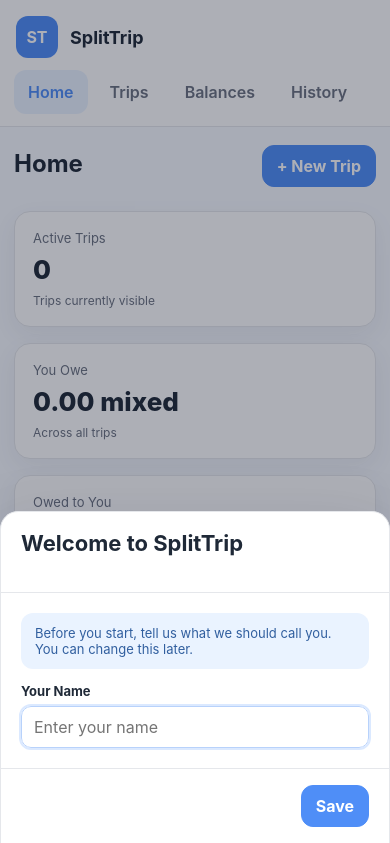
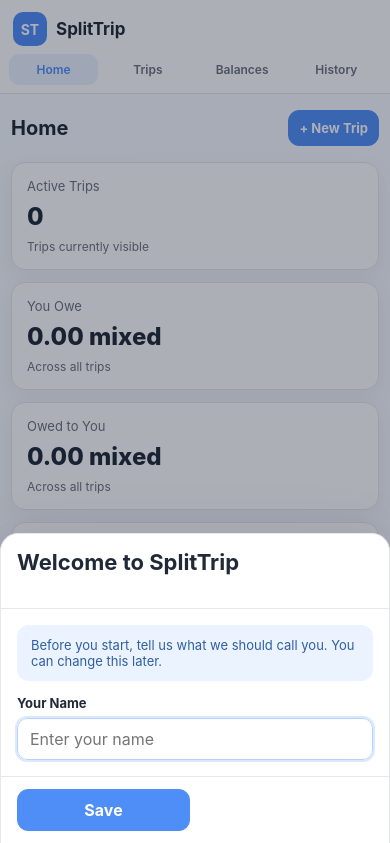
Before and after one commit to hassansaber1911-dot/Splittrip, a plain HTML site: page index.html in a window 390 px wide. Shown: the top 843 px of the page. Drawn offline with Linux system fonts and the light colour scheme.

Commit message:
Add files via upload

```diff
--- a/style.css
+++ b/style.css
@@ -196,3 +196,183 @@ hr.sep{border:0;border-top:1px solid var(--border);margin:20px 0}
   width:100%;text-align:left;cursor:pointer;font:inherit;color:inherit;
 }
 .profile-button:hover{border-color:#cfe0fb;background:#fcfdff}
+
+
+/* ===== SplitTrip mobile UI refresh ===== */
+@media(max-width:760px){
+  body{overflow-x:hidden}
+  .app-shell{display:block;min-height:100vh}
+
+  .sidebar{
+    position:sticky;
+    top:0;
+    z-index:100;
+    height:auto;
+    padding:10px 12px 8px;
+    border-right:0;
+    border-bottom:1px solid var(--border);
+    background:rgba(255,255,255,.97);
+  }
+
+  .brand{
+    padding:2px 4px 8px;
+    gap:9px;
+  }
+  .brand-mark{
+    width:34px;
+    height:34px;
+    border-radius:10px;
+    font-size:14px;
+  }
+  .brand-name{font-size:17px}
+  .brand-sub{display:none}
+
+  .nav{
+    display:grid;
+    grid-template-columns:repeat(4,minmax(0,1fr));
+    gap:5px;
+    overflow:visible;
+    width:100%;
+  }
+  .nav-link{
+    min-width:0;
+    width:100%;
+    padding:9px 4px;
+    border-radius:10px;
+    text-align:center;
+    white-space:nowrap;
+    font-size:13px;
+  }
+
+  .profile{display:none}
+
+  .main{
+    width:100%;
+    max-width:none;
+    padding:16px 14px 40px;
+    overflow:hidden;
+  }
+
+  .topbar{
+    display:grid;
+    grid-template-columns:minmax(0,1fr) auto;
+    align-items:center;
+    gap:10px;
+    margin-bottom:16px;
+  }
+  .topbar h1{
+    font-size:22px;
+    line-height:1.2;
+    margin:0;
+    overflow-wrap:anywhere;
+  }
+  #pageSubtitle{display:none}
+  #newTripBtn{
+    padding:10px 12px;
+    border-radius:11px;
+    font-size:14px;
+    white-space:nowrap;
+  }
+
+  .section-head{
+    align-items:flex-start;
+    gap:10px;
+    flex-wrap:wrap;
+  }
+
+  .tabs{
+    display:grid;
+    grid-template-columns:repeat(3,minmax(0,1fr));
+    gap:7px;
+    width:100%;
+    margin-bottom:16px;
+  }
+  .tab{
+    width:100%;
+    min-width:0;
+    padding:9px 5px;
+    font-size:12px;
+    text-align:center;
+    white-space:normal;
+  }
+
+  .inline{
+    gap:7px;
+  }
+  .inline .btn{
+    flex:1 1 auto;
+  }
+
+  .btn{
+    padding:10px 12px;
+    border-radius:11px;
+  }
+  .btn.small{
+    padding:8px 10px;
+    font-size:12px;
+  }
+
+  .kpi-grid,.trip-grid,.form-grid,.member-hero,.summary-grid{
+    grid-template-columns:1fr;
+    gap:12px;
+  }
+
+  .card{
+    padding:15px;
+    border-radius:14px;
+  }
+  .kpi-value{font-size:24px}
+
+  .split{grid-template-columns:1fr;gap:14px}
+  .item-row,.payer-row{grid-template-columns:1fr;gap:8px}
+
+  .list-item{
+    align-items:flex-start;
+    flex-direction:column;
+    gap:10px;
+  }
+  .list-item > :last-child{
+    width:100%;
+  }
+
+  .table-wrap{
+    max-width:100%;
+    overflow-x:auto;
+    -webkit-overflow-scrolling:touch;
+  }
+  th,td{
+    padding:11px 10px;
+    font-size:12px;
+  }
+
+  .modal-backdrop{
+    align-items:end;
+    padding:0;
+  }
+  .modal{
+    width:100%;
+    max-height:92dvh;
+    border-radius:18px 18px 0 0;
+  }
+  .modal-head{padding:15px 16px}
+  .modal-body{padding:16px}
+  .modal-foot{
+    padding:12px 16px max(12px,env(safe-area-inset-bottom));
+    display:grid;
+    grid-template-columns:1fr 1fr;
+  }
+  .modal-foot .btn{width:100%}
+
+  input,select,textarea{
+    font-size:16px; /* prevents iOS/mobile browser zoom on focus */
+  }
+}
+
+@media(max-width:420px){
+  .sidebar{padding-left:9px;padding-right:9px}
+  .main{padding-left:11px;padding-right:11px}
+  .nav-link{font-size:12px;padding:8px 2px}
+  .tabs{grid-template-columns:repeat(2,minmax(0,1fr))}
+  .topbar h1{font-size:20px}
+  #newTripBtn{font-size:13px;padding:9px 10px}
+}
```
Also changed, not shown: README.txt.
